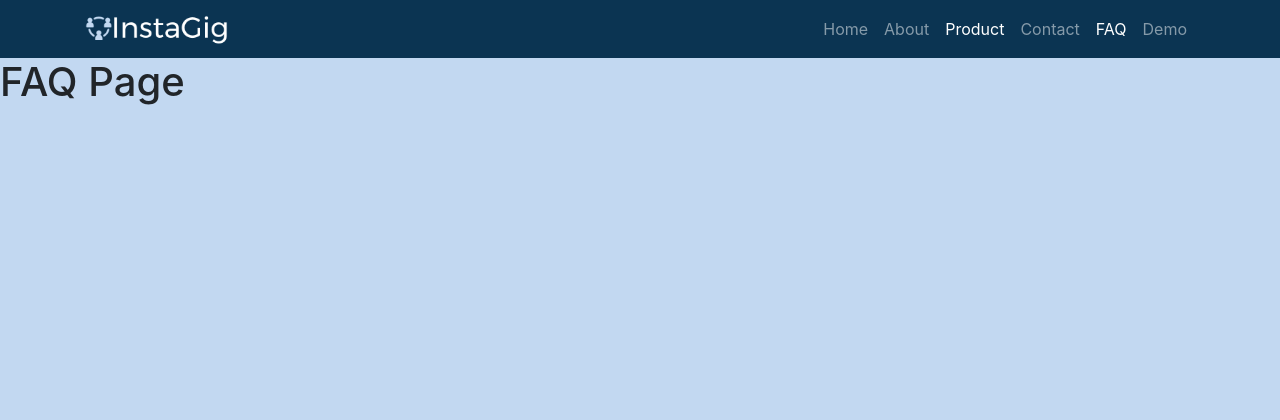
After one commit to helloInstaGig/instagig, a Flask app: page /faq in a window 1280 px wide. The commit adds this page. Shown: the top 420 px of the page. Run offline with Flask 2, Linux system fonts and the light colour scheme; some libraries are stand-ins or nearby versions.

Commit message:
faq page added

```diff
--- a/app/main.py
+++ b/app/main.py
@@ -47,6 +47,10 @@ def product():
 def contact():
     return render_template('contact.html', title='Contact')
 
+@app.route("/faq")
+def faq():
+    return render_template('faq.html', title='FAQ')
+
 @app.route("/demo")
 def demo():
     jobs = Jobs.query.filter().all()
--- a/app/templates/about.html
+++ b/app/templates/about.html
@@ -5,6 +5,7 @@
     <a class="nav-item nav-link active" href="/about">About</a>
     <a class="nav-item nav-link" href="/product">Product</a>
     <a class="nav-item nav-link" href="/contact">Contact</a>
+    <a class="nav-item nav-link" href="/faq">FAQ</a>
     <a class="nav-item nav-link" href="/demo">Demo</a>
 {% endblock %}
 
--- a/app/templates/contact.html
+++ b/app/templates/contact.html
@@ -5,6 +5,7 @@
     <a class="nav-item nav-link" href="/about">About</a>
     <a class="nav-item nav-link" href="/product">Product</a>
     <a class="nav-item nav-link active" href="/contact">Contact</a>
+    <a class="nav-item nav-link" href="/faq">FAQ</a>
     <a class="nav-item nav-link" href="/demo">Demo</a>
 {% endblock %}
 
--- a/app/templates/demo.html
+++ b/app/templates/demo.html
@@ -5,6 +5,7 @@
     <a class="nav-item nav-link" href="/about">About</a>
     <a class="nav-item nav-link" href="/product">Product</a>
     <a class="nav-item nav-link" href="/contact">Contact</a>
+    <a class="nav-item nav-link" href="/faq">FAQ</a>
     <a class="nav-item nav-link active" href="/demo">Demo</a>
 
 {% endblock %}
--- /dev/null
+++ b/app/templates/faq.html
@@ -0,0 +1,14 @@
+{% extends "base.html" %}
+
+{% block navbar %}
+    <a class="nav-item nav-link" href="/">Home</a>
+    <a class="nav-item nav-link" href="/about">About</a>
+    <a class="nav-item nav-link active" href="/product">Product</a>
+    <a class="nav-item nav-link" href="/contact">Contact</a>
+    <a class="nav-item nav-link active" href="/faq">FAQ</a>
+    <a class="nav-item nav-link" href="/demo">Demo</a>
+{% endblock %}
+
+{% block content %}
+    <h1>FAQ Page</h1>
+{% endblock content %}
--- a/app/templates/index.html
+++ b/app/templates/index.html
@@ -5,6 +5,7 @@
     <a class="nav-item nav-link" href="/about">About</a>
     <a class="nav-item nav-link" href="/product">Product</a>
     <a class="nav-item nav-link" href="/contact">Contact</a>
+    <a class="nav-item nav-link" href="/faq">FAQ</a>
     <a class="nav-item nav-link" href="/demo">Demo</a>
 {% endblock %}
 
```
